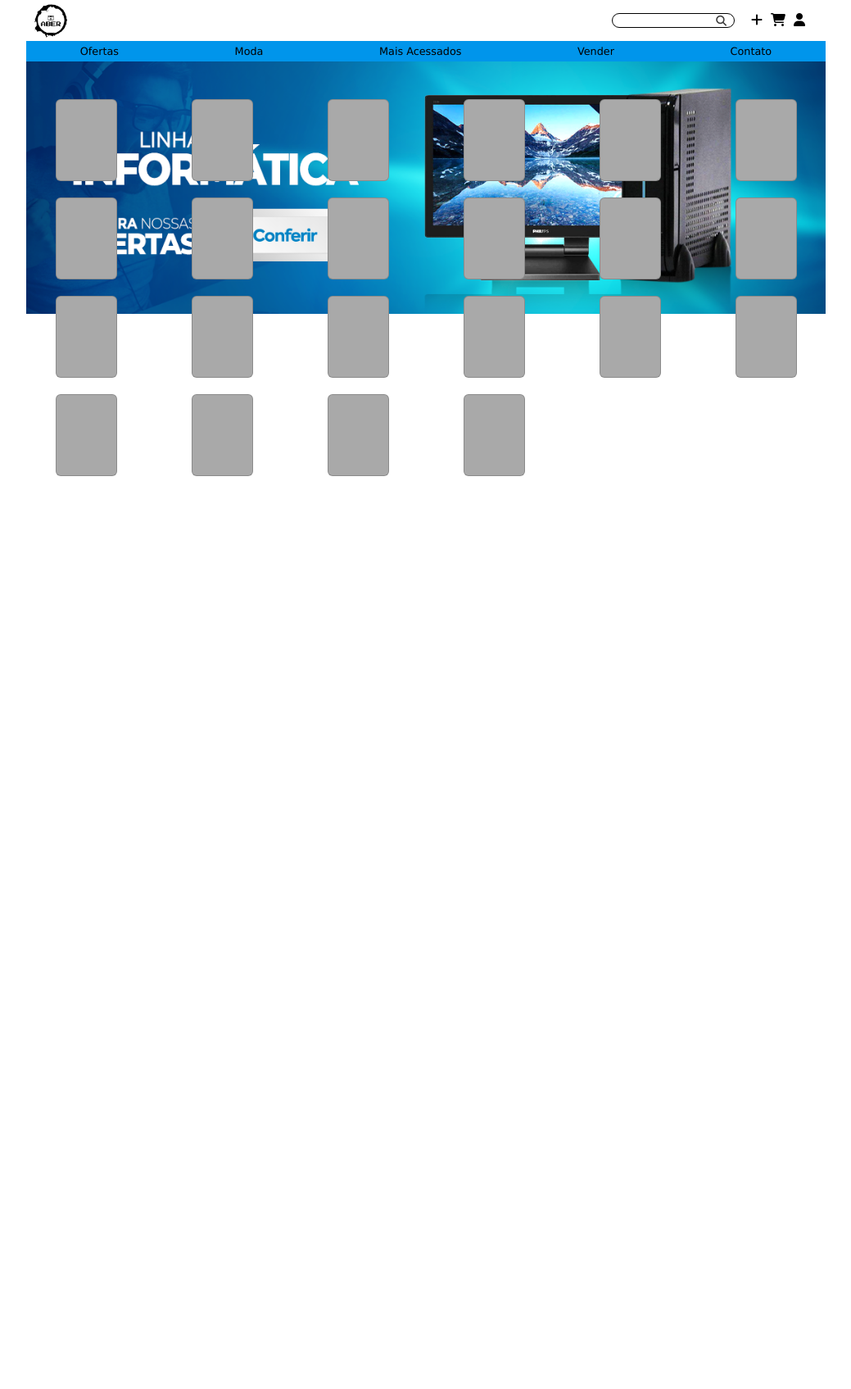
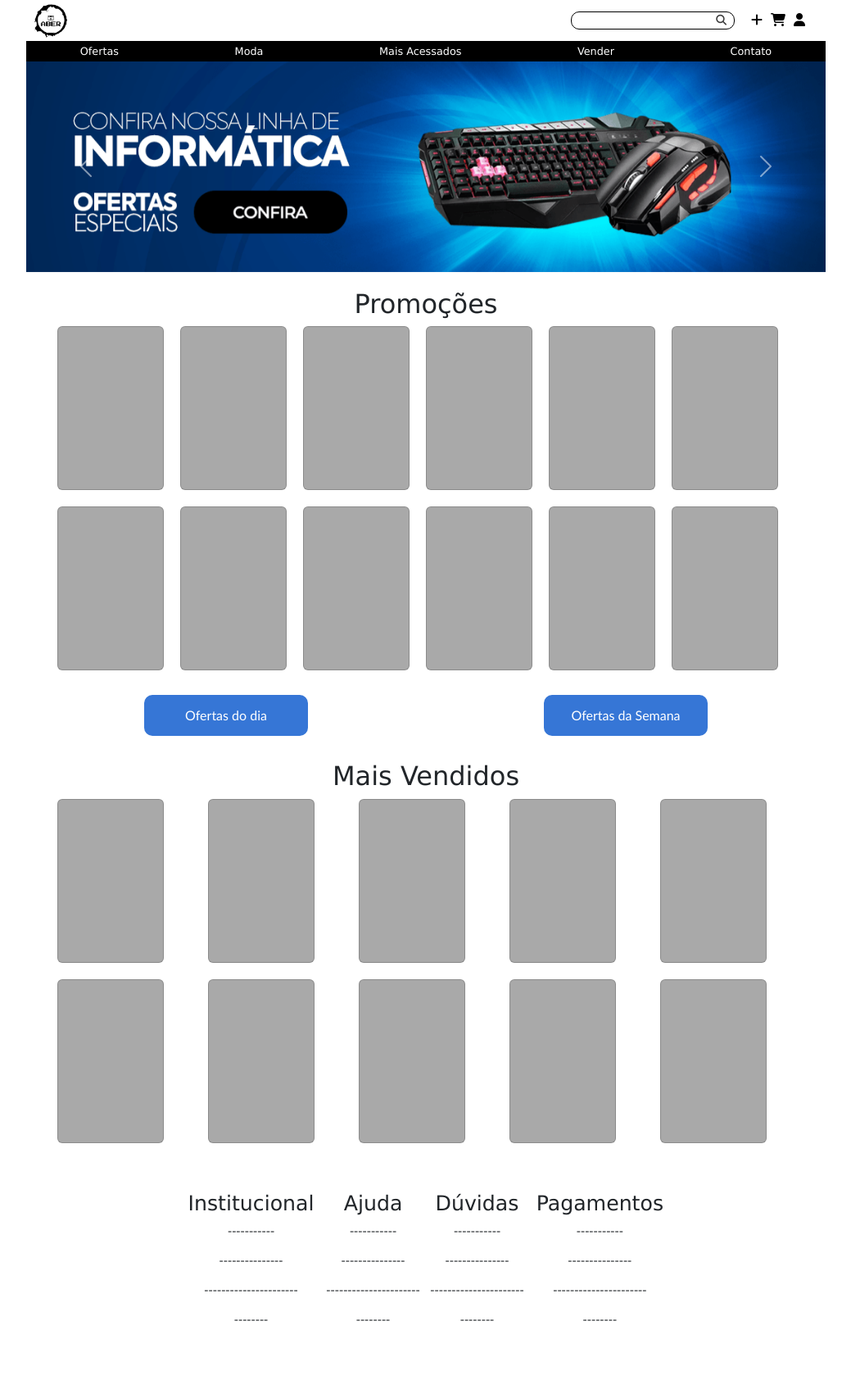
Before and after one commit to Amaral-Ethore/ABER, a PHP site: page / in a window 1280 px wide. Shown: the whole page at 82% size, without its empty margins (120-1159 px from the left). Before the commit the page ends 581 px from the top, so only its background shows below. Run offline with PHP 8.4, Linux system fonts and the light colour scheme; some libraries are stand-ins or nearby versions.

Commit message:
Index.php css e html

```diff
--- a/index.html
+++ b/index.html
@@ -9,7 +9,7 @@
     <title>Aber-Shop</title>
 
     <link href="https://cdn.jsdelivr.net/npm/bootstrap@5.3.0-alpha1/dist/css/bootstrap.min.css" rel="stylesheet"
-    integrity="sha384-GLhlTQ8iRABdZLl6O3oVMWSktQOp6b7In1Zl3/Jr59b6EGGoI1aFkw7cmDA6j6gD" crossorigin="anonymous">
+        integrity="sha384-GLhlTQ8iRABdZLl6O3oVMWSktQOp6b7In1Zl3/Jr59b6EGGoI1aFkw7cmDA6j6gD" crossorigin="anonymous">
     <link rel="stylesheet" href="https://cdnjs.cloudflare.com/ajax/libs/font-awesome/6.3.0/css/all.css">
     <link rel="stylesheet" href="/style/geral.css">
     <link rel="stylesheet" href="/style/index.css">
@@ -106,13 +106,25 @@
             </div>
         </header>
         <main>
-            <div class="banners">
-                <div class="banner">
-                    <img src="imagens/banners/0500346001598558021.png" alt="">
+            <div id="carouselExampleInterval" class="carousel slide" data-bs-ride="carousel">
+                <div class=" bnrs carousel-inner">
+                    <div class="b b1 carousel-item active" data-bs-interval="2000">
+                        <img src="./imagens/banners/0500346001598558021.png" class="d-block w-100 b b1" alt="...">
+                    </div>
+                    <div class="b b2 carousel-item" data-bs-interval="2000">
+                        <img src="./imagens/banners/0882329001595854637.png" class="d-block w-100 b b2" alt="...">
+                    </div>
                 </div>
-                <div class="banner">
-                    <img src="imagens/banners/0882329001595854637.png" alt="">
-                </div>
+                <button class="carousel-control-prev" type="button" data-bs-target="#carouselExampleInterval"
+                    data-bs-slide="prev">
+                    <span class="carousel-control-prev-icon" aria-hidden="true"></span>
+                    <span class="visually-hidden">Previous</span>
+                </button>
+                <button class="carousel-control-next" type="button" data-bs-target="#carouselExampleInterval"
+                    data-bs-slide="next">
+                    <span class="carousel-control-next-icon" aria-hidden="true"></span>
+                    <span class="visually-hidden">Next</span>
+                </button>
             </div>
             <div class="content">
                 <h2>
@@ -142,6 +154,59 @@
                     <div class="card"></div>
                     <div class="card"></div>
                 </div>
+                <div class="btns">
+                    <div class="btn1">
+                        <a href="http://">Ofertas do dia</a>
+                    </div>
+                    <div class="btn1">
+                        <a href="">Ofertas da Semana</a>
+                    </div>
+                </div>
+                <h2>Mais Vendidos</h2>
+                <div class="cards">
+                    <div class="card"></div>
+                    <div class="card"></div>
+                    <div class="card"></div>
+                    <div class="card"></div>
+                    <div class="card"></div>
+                    <div class="card"></div>
+                    <div class="card"></div>
+                    <div class="card"></div>
+                    <div class="card"></div>
+                    <div class="card"></div>
+                </div>
+                <div class="footer">
+                    <div class="f-cont">
+                        <div class="f-div">
+                            <h3 class="institucional">Institucional</h3>
+                            <p>-----------</p>
+                            <p>---------------</p>
+                            <p>----------------------</p>
+                            <p>--------</p>
+                        </div>
+                        <div class="f-div">
+                            <h3 class="ajuda">Ajuda</h3>
+                            <p>-----------</p>
+                            <p>---------------</p>
+                            <p>----------------------</p>
+                            <p>--------</p>
+                        </div>
+                        <div class="f-div">
+                            <h3 class="dividas">Dúvidas</h3>
+                            <p>-----------</p>
+                            <p>---------------</p>
+                            <p>----------------------</p>
+                            <p>--------</p>
+                        </div>
+                        <div class="f-div">
+                            <h3 class="pagamentos">Pagamentos</h3>
+                            <p>-----------</p>
+                            <p>---------------</p>
+                            <p>----------------------</p>
+                            <p>--------</p>
+                        </div>
+                    </div>
+                </div>
             </div>
         </main>
         <footer></footer>
@@ -151,6 +216,7 @@
         crossorigin="anonymous"></script>
     <script src="codigos/code.js"></script>
     <script src="/codigos/index.js"></script>
+
 </body>
 
 </html>
--- a/style/geral.css
+++ b/style/geral.css
@@ -55,23 +55,26 @@ i{
 }
 a{
     text-decoration: none;
-    color: black;
+    color: rgb(255, 255, 255);
 }
 .search{
     position: relative;
 }
 .menu-input{
-    border-radius: 15px;
+    border-radius: 10px;
     border: 0;
     margin-right: 10px;
-    height: 18px;
-    width: 150px;
+    height: 20px;
+    width: 200px;
+    padding-block: 10px;
+    padding-left: 10px;
+    padding-right: 25px;
     background-image: url();
     border: 1px solid black;
 }
 .lupa{
     position: absolute;
-    top: 7px;
+    top: 6px;
     right: 20px;
     color: rgb(60, 60, 60);
     font-size: 0.8rem;
@@ -79,7 +82,7 @@ a{
 .h-2{
     display: grid;
     align-items: center;
-    background-color: rgb(0, 149, 235);
+    background-color: black;
 }
 .h-2 ul{
     margin: 0;
--- a/style/index.css
+++ b/style/index.css
@@ -1,3 +1,11 @@
+*{
+    user-select: none;
+}
+html, body{
+    margin: 0;
+    padding: 0;
+    margin: 0;
+}
 @font-face {
     font-family: 'darkcrystal';
     src: url(../fontes/dark_crystal/dc_s.ttf) format('truetype');
@@ -18,36 +26,78 @@
     font-family: 'slayer';
     src: url(../fontes/slayer_movie/Slayer\ movie.ttf) format('truetype');
 }
+
 main{
     display: flex;
     justify-content: center;
     flex-direction: column;
+    gap: 20px;
+                    }
+.bnrs{
+    display: flex;
 }
+
 .content{
     display: flex;
-    justify-content: center;
+    align-items: center;
     flex-direction: column;
 }
 .cards{
     display: grid;
-    justify-items: center;
-    grid-template-columns: repeat(6, 1fr);
+    grid-template-rows: 1fr 1fr;
+    grid-auto-flow: column;
+    overflow: auto;
+    scroll-snap-type: x mandatory;
     gap: 20px;
+    width: 730px;
+    width: 900px;
 }
+
 .card{
+    scroll-snap-align: end;
     background-color: darkgrey;
-    width: 75px;
-    height: 100px;
+    height: 200px;
+    width: 130px;
 }
-.banners{
-    position: relative;
-}
-.banner{
-    position: absolute;
-}
-.banners .banner img{
-    max-width: 100%;
-}
+
 h2{
     text-align: center;
 }
+.btns{
+    display: flex;
+    margin-top: 30px;
+    width: 100%;
+    justify-content: space-around;
+}
+.btn1{
+    display: flex;
+    width: 200px;
+    height:50px;
+    background-color: rgb(54, 118, 214);
+    border-radius: 10px;
+    margin-bottom: 30px;
+}
+
+.btn1 a{
+    display: flex;
+    justify-content: center;
+    align-items: center;
+    width: 100%;
+    height: 100%;
+    border-radius: 10px;
+    font-family: 'Trebuchet MS', 'Lucida Sans Unicode', 'Lucida Grande', 'Lucida Sans', Arial, sans-serif;
+}
+.f-cont{
+    display: flex;
+    justify-content: space-around;
+    align-items: center;
+    width: 100%;
+    height: 300px;
+}
+.f-div{
+    scale: 90%;
+    display: flex;
+    flex-direction: column;
+    justify-content: center;
+    text-align: center;
+}
```
